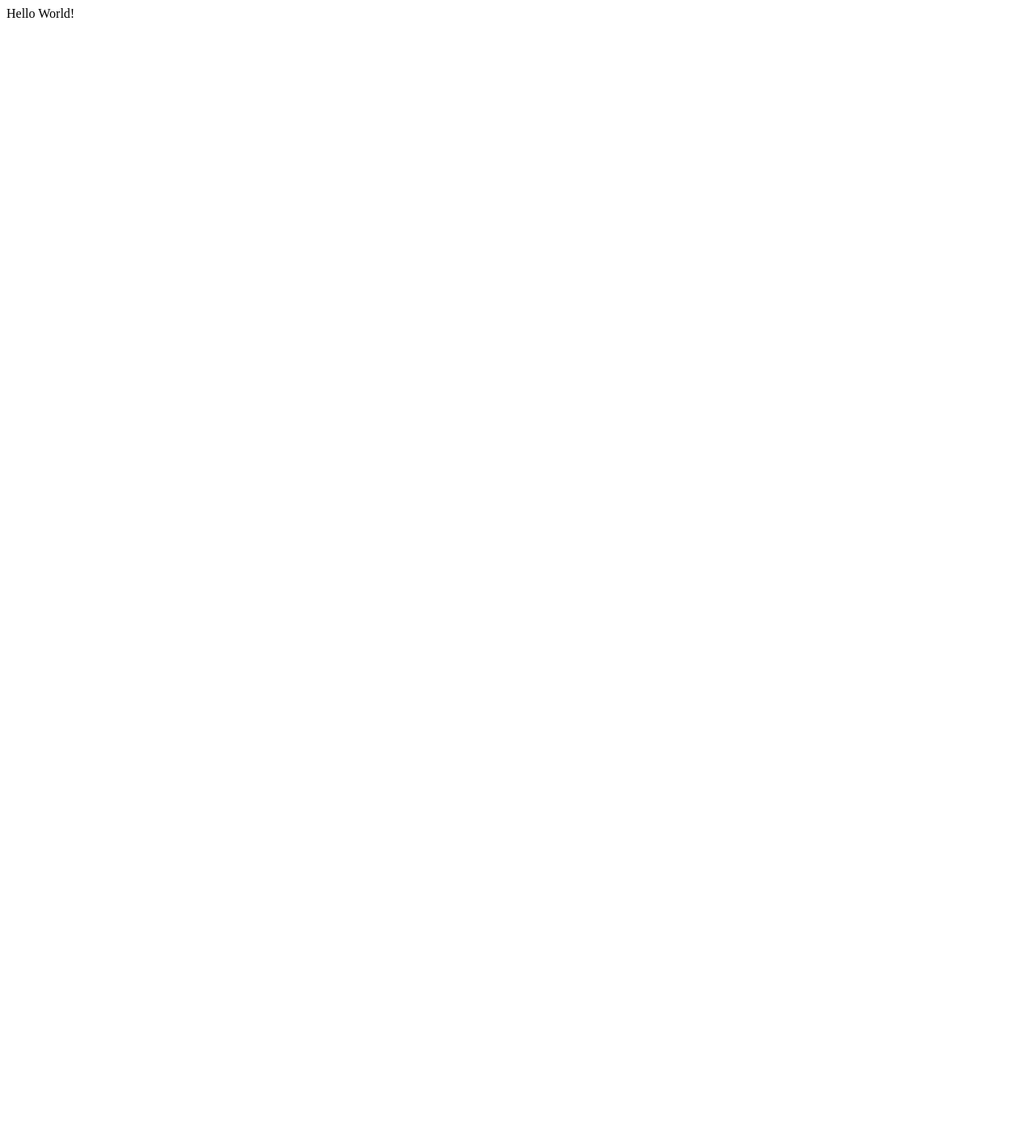
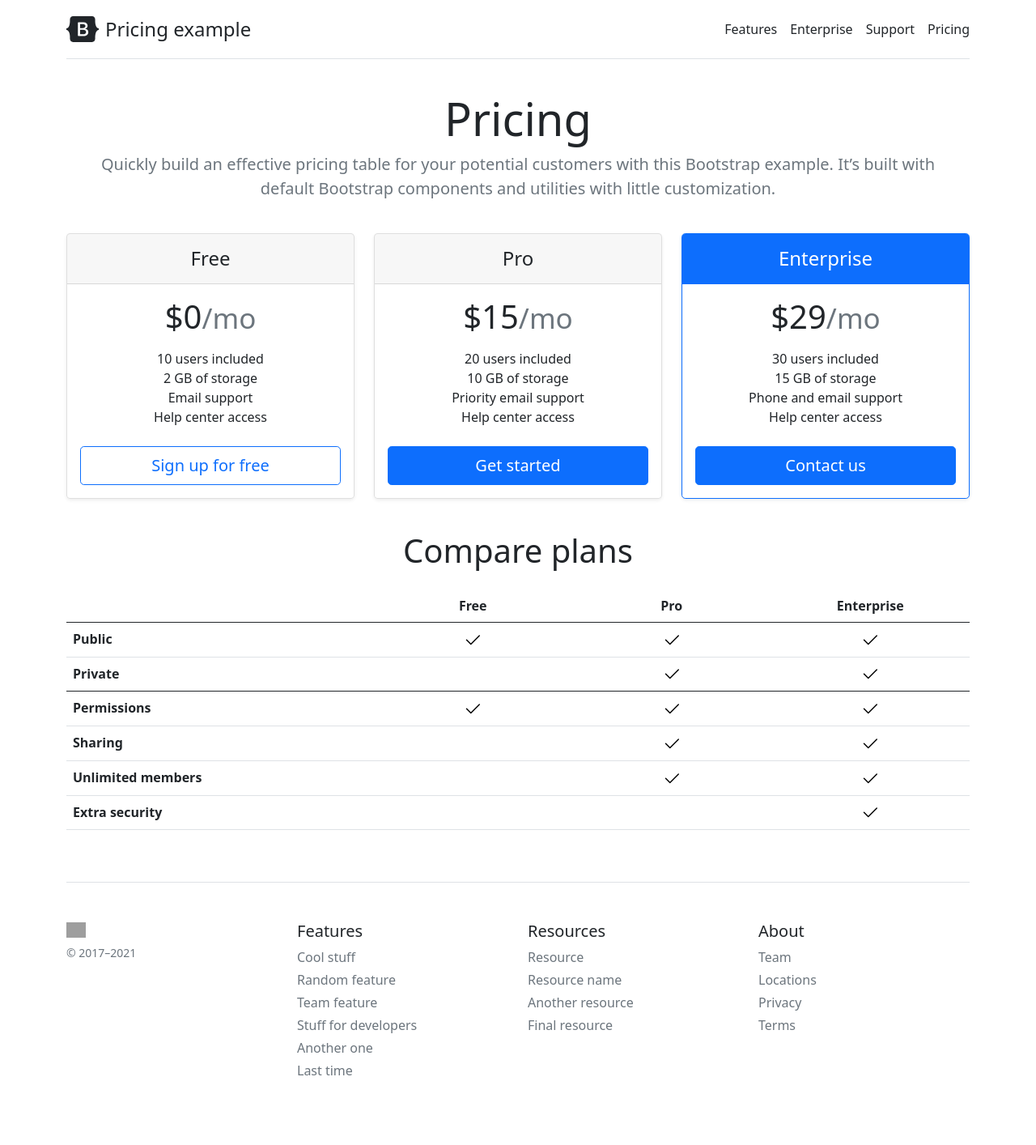
Before and after one commit to OlegXXL/FlaskSite, a Flask app: page / in a window 1280 px wide. Before the commit the page is almost empty. Shown: the whole page at 81% size. Before the commit the page ends 22 px from the top, so only its background shows below. Run offline with Flask 2, Linux system fonts and the light colour scheme; lists and menus that the app fills with data are empty; grey boxes are pictures that could not be loaded.

Commit message:
replace html

```diff
--- a/flaskSite/app.py
+++ b/flaskSite/app.py
@@ -1,12 +1,16 @@
-from flask import Flask
+from flask import Flask, render_template
 
 app = Flask(__name__)
 
 
 @app.route('/')
-def hello_world():
-    return 'Hello World!'
+def home():
+    return render_template('home.html')
 
+
+@app.route('/user')
+def user():
+    return render_template('user.html')
 
 if __name__ == '__main__':
     app.run()
--- /dev/null
+++ b/flaskSite/templates/base.html
@@ -0,0 +1,87 @@
+<!DOCTYPE html>
+<html lang="en">
+<head>
+    <meta charset="UTF-8">
+    <link rel="stylesheet" href="https://cdn.jsdelivr.net/npm/bootstrap@5.0.1/dist/css/bootstrap.min.css">
+    {% block title %}{% endblock %}
+</head>
+
+<body>
+
+<svg xmlns="http://www.w3.org/2000/svg" style="display: none;">
+  <symbol id="check" viewBox="0 0 16 16">
+    <title>Check</title>
+    <path d="M13.854 3.646a.5.5 0 0 1 0 .708l-7 7a.5.5 0 0 1-.708 0l-3.5-3.5a.5.5 0 1 1 .708-.708L6.5 10.293l6.646-6.647a.5.5 0 0 1 .708 0z"></path>
+  </symbol>
+</svg>
+
+<div class="container py-3">
+  <header>
+    <div class="d-flex flex-column flex-md-row align-items-center pb-3 mb-4 border-bottom">
+      <a href="/" class="d-flex align-items-center text-dark text-decoration-none">
+        <svg xmlns="http://www.w3.org/2000/svg" width="40" height="32" class="me-2" viewBox="0 0 118 94" role="img"><title>Bootstrap</title><path fill-rule="evenodd" clip-rule="evenodd" d="M24.509 0c-6.733 0-11.715 5.893-11.492 12.284.214 6.14-.064 14.092-2.066 20.577C8.943 39.365 5.547 43.485 0 44.014v5.972c5.547.529 8.943 4.649 10.951 11.153 2.002 6.485 2.28 14.437 2.066 20.577C12.794 88.106 17.776 94 24.51 94H93.5c6.733 0 11.714-5.893 11.491-12.284-.214-6.14.064-14.092 2.066-20.577 2.009-6.504 5.396-10.624 10.943-11.153v-5.972c-5.547-.529-8.934-4.649-10.943-11.153-2.002-6.484-2.28-14.437-2.066-20.577C105.214 5.894 100.233 0 93.5 0H24.508zM80 57.863C80 66.663 73.436 72 62.543 72H44a2 2 0 01-2-2V24a2 2 0 012-2h18.437c9.083 0 15.044 4.92 15.044 12.474 0 5.302-4.01 10.049-9.119 10.88v.277C75.317 46.394 80 51.21 80 57.863zM60.521 28.34H49.948v14.934h8.905c6.884 0 10.68-2.772 10.68-7.727 0-4.643-3.264-7.207-9.012-7.207zM49.948 49.2v16.458H60.91c7.167 0 10.964-2.876 10.964-8.281 0-5.406-3.903-8.178-11.425-8.178H49.948z" fill="currentColor"></path></svg>
+        <span class="fs-4">Pricing example</span>
+      </a>
+
+      <nav class="d-inline-flex mt-2 mt-md-0 ms-md-auto">
+        <a class="me-3 py-2 text-dark text-decoration-none" href="#">Features</a>
+        <a class="me-3 py-2 text-dark text-decoration-none" href="#">Enterprise</a>
+        <a class="me-3 py-2 text-dark text-decoration-none" href="#">Support</a>
+        <a class="py-2 text-dark text-decoration-none" href="#">Pricing</a>
+      </nav>
+    </div>
+
+    <div class="pricing-header p-3 pb-md-4 mx-auto text-center">
+      <h1 class="display-4 fw-normal">Pricing</h1>
+      <p class="fs-5 text-muted">Quickly build an effective pricing table for your potential customers with this Bootstrap example. It’s built with default Bootstrap components and utilities with little customization.</p>
+    </div>
+  </header>
+
+{% block body %}{% endblock %}
+
+
+  <footer class="pt-4 my-md-5 pt-md-5 border-top">
+    <div class="row">
+      <div class="col-12 col-md">
+        <img class="mb-2" src="/docs/5.0/assets/brand/bootstrap-logo.svg" alt="" width="24" height="19">
+        <small class="d-block mb-3 text-muted">© 2017–2021</small>
+      </div>
+      <div class="col-6 col-md">
+        <h5>Features</h5>
+        <ul class="list-unstyled text-small">
+          <li class="mb-1"><a class="link-secondary text-decoration-none" href="#">Cool stuff</a></li>
+          <li class="mb-1"><a class="link-secondary text-decoration-none" href="#">Random feature</a></li>
+          <li class="mb-1"><a class="link-secondary text-decoration-none" href="#">Team feature</a></li>
+          <li class="mb-1"><a class="link-secondary text-decoration-none" href="#">Stuff for developers</a></li>
+          <li class="mb-1"><a class="link-secondary text-decoration-none" href="#">Another one</a></li>
+          <li class="mb-1"><a class="link-secondary text-decoration-none" href="#">Last time</a></li>
+        </ul>
+      </div>
+      <div class="col-6 col-md">
+        <h5>Resources</h5>
+        <ul class="list-unstyled text-small">
+          <li class="mb-1"><a class="link-secondary text-decoration-none" href="#">Resource</a></li>
+          <li class="mb-1"><a class="link-secondary text-decoration-none" href="#">Resource name</a></li>
+          <li class="mb-1"><a class="link-secondary text-decoration-none" href="#">Another resource</a></li>
+          <li class="mb-1"><a class="link-secondary text-decoration-none" href="#">Final resource</a></li>
+        </ul>
+      </div>
+      <div class="col-6 col-md">
+        <h5>About</h5>
+        <ul class="list-unstyled text-small">
+          <li class="mb-1"><a class="link-secondary text-decoration-none" href="#">Team</a></li>
+          <li class="mb-1"><a class="link-secondary text-decoration-none" href="#">Locations</a></li>
+          <li class="mb-1"><a class="link-secondary text-decoration-none" href="#">Privacy</a></li>
+          <li class="mb-1"><a class="link-secondary text-decoration-none" href="#">Terms</a></li>
+        </ul>
+      </div>
+    </div>
+  </footer>
+</div>
+
+
+
+
+
+<div class="betternet-wrapper"></div></body>
+</html>
--- a/flaskSite/templates/home.html
+++ b/flaskSite/templates/home.html
@@ -1,10 +1,120 @@
-<!DOCTYPE html>
-<html lang="en">
-<head>
-    <meta charset="UTF-8">
-    <title>Title</title>
-</head>
-<body>
+{% extends 'base.html' %}
 
-</body>
-</html>
+{% block title %}
+<title>Головна</title>
+{% endblock %}
+
+{% block body %}
+
+  <main>
+    <div class="row row-cols-1 row-cols-md-3 mb-3 text-center">
+      <div class="col">
+        <div class="card mb-4 rounded-3 shadow-sm">
+          <div class="card-header py-3">
+            <h4 class="my-0 fw-normal">Free</h4>
+          </div>
+          <div class="card-body">
+            <h1 class="card-title pricing-card-title">$0<small class="text-muted fw-light">/mo</small></h1>
+            <ul class="list-unstyled mt-3 mb-4">
+              <li>10 users included</li>
+              <li>2 GB of storage</li>
+              <li>Email support</li>
+              <li>Help center access</li>
+            </ul>
+            <button type="button" class="w-100 btn btn-lg btn-outline-primary">Sign up for free</button>
+          </div>
+        </div>
+      </div>
+      <div class="col">
+        <div class="card mb-4 rounded-3 shadow-sm">
+          <div class="card-header py-3">
+            <h4 class="my-0 fw-normal">Pro</h4>
+          </div>
+          <div class="card-body">
+            <h1 class="card-title pricing-card-title">$15<small class="text-muted fw-light">/mo</small></h1>
+            <ul class="list-unstyled mt-3 mb-4">
+              <li>20 users included</li>
+              <li>10 GB of storage</li>
+              <li>Priority email support</li>
+              <li>Help center access</li>
+            </ul>
+            <button type="button" class="w-100 btn btn-lg btn-primary">Get started</button>
+          </div>
+        </div>
+      </div>
+      <div class="col">
+        <div class="card mb-4 rounded-3 shadow-sm border-primary">
+          <div class="card-header py-3 text-white bg-primary border-primary">
+            <h4 class="my-0 fw-normal">Enterprise</h4>
+          </div>
+          <div class="card-body">
+            <h1 class="card-title pricing-card-title">$29<small class="text-muted fw-light">/mo</small></h1>
+            <ul class="list-unstyled mt-3 mb-4">
+              <li>30 users included</li>
+              <li>15 GB of storage</li>
+              <li>Phone and email support</li>
+              <li>Help center access</li>
+            </ul>
+            <button type="button" class="w-100 btn btn-lg btn-primary">Contact us</button>
+          </div>
+        </div>
+      </div>
+    </div>
+
+    <h2 class="display-6 text-center mb-4">Compare plans</h2>
+
+    <div class="table-responsive">
+      <table class="table text-center">
+        <thead>
+          <tr>
+            <th style="width: 34%;"></th>
+            <th style="width: 22%;">Free</th>
+            <th style="width: 22%;">Pro</th>
+            <th style="width: 22%;">Enterprise</th>
+          </tr>
+        </thead>
+        <tbody>
+          <tr>
+            <th scope="row" class="text-start">Public</th>
+            <td><svg class="bi" width="24" height="24"><use xlink:href="#check"></use></svg></td>
+            <td><svg class="bi" width="24" height="24"><use xlink:href="#check"></use></svg></td>
+            <td><svg class="bi" width="24" height="24"><use xlink:href="#check"></use></svg></td>
+          </tr>
+          <tr>
+            <th scope="row" class="text-start">Private</th>
+            <td></td>
+            <td><svg class="bi" width="24" height="24"><use xlink:href="#check"></use></svg></td>
+            <td><svg class="bi" width="24" height="24"><use xlink:href="#check"></use></svg></td>
+          </tr>
+        </tbody>
+
+        <tbody>
+          <tr>
+            <th scope="row" class="text-start">Permissions</th>
+            <td><svg class="bi" width="24" height="24"><use xlink:href="#check"></use></svg></td>
+            <td><svg class="bi" width="24" height="24"><use xlink:href="#check"></use></svg></td>
+            <td><svg class="bi" width="24" height="24"><use xlink:href="#check"></use></svg></td>
+          </tr>
+          <tr>
+            <th scope="row" class="text-start">Sharing</th>
+            <td></td>
+            <td><svg class="bi" width="24" height="24"><use xlink:href="#check"></use></svg></td>
+            <td><svg class="bi" width="24" height="24"><use xlink:href="#check"></use></svg></td>
+          </tr>
+          <tr>
+            <th scope="row" class="text-start">Unlimited members</th>
+            <td></td>
+            <td><svg class="bi" width="24" height="24"><use xlink:href="#check"></use></svg></td>
+            <td><svg class="bi" width="24" height="24"><use xlink:href="#check"></use></svg></td>
+          </tr>
+          <tr>
+            <th scope="row" class="text-start">Extra security</th>
+            <td></td>
+            <td></td>
+            <td><svg class="bi" width="24" height="24"><use xlink:href="#check"></use></svg></td>
+          </tr>
+        </tbody>
+      </table>
+    </div>
+  </main>
+{% endblock %}
```
Also changed, not shown: flaskSite/templates/user.html (+11 -9 lines).
